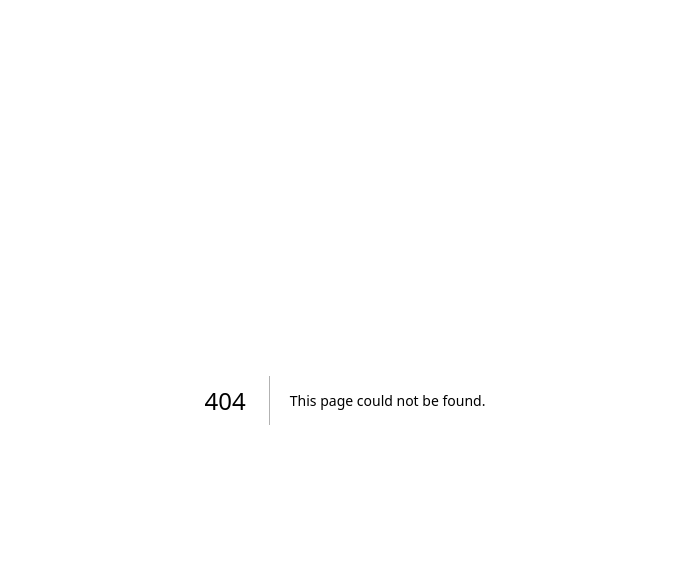
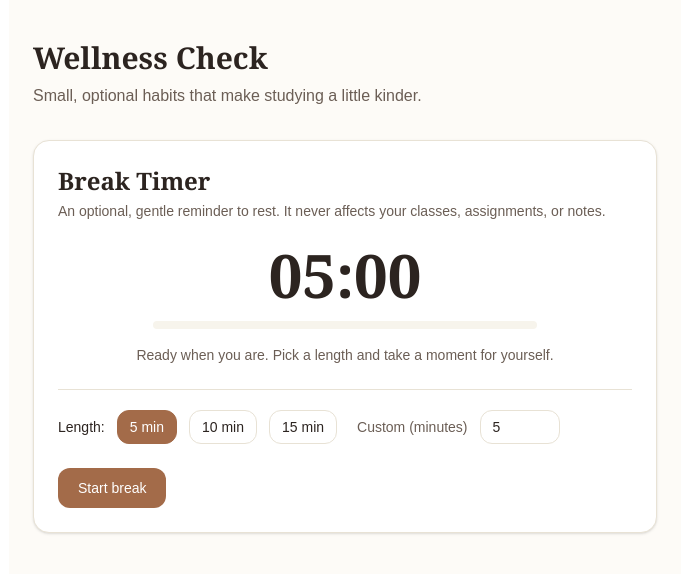
Before and after one commit to aromerosud/cozy-corner, a Next.js app: page /wellness in a window 1280 px wide. Before the commit this address had no page. Shown: the top 574 px of the page, without its empty margins (295-984 px from the left). Built offline with nearby package versions, Linux system fonts and the light colour scheme.

Commit message:
add wellness page with break timer

```diff
--- /dev/null
+++ b/app/(dashboard)/wellness/page.tsx
@@ -0,0 +1,22 @@
+import type { Metadata } from "next";
+import BreakTimer from "@/features/wellness/components/BreakTimer";
+
+export const metadata: Metadata = {
+  title: "Wellness | Cozy Corner",
+  description: "Optional wellness tools for a calm study routine.",
+};
+
+export default function WellnessPage() {
+  return (
+    <main className="mx-auto w-full max-w-2xl flex-1 bg-[#FDFBF7] px-6 py-10">
+      <h1 className="font-serif text-3xl font-semibold text-[#2C2420]">
+        Wellness Check
+      </h1>
+      <p className="mt-2 mb-8 text-[#6B5E55]">
+        Small, optional habits that make studying a little kinder.
+      </p>
+
+      <BreakTimer />
+    </main>
+  );
+}
```
